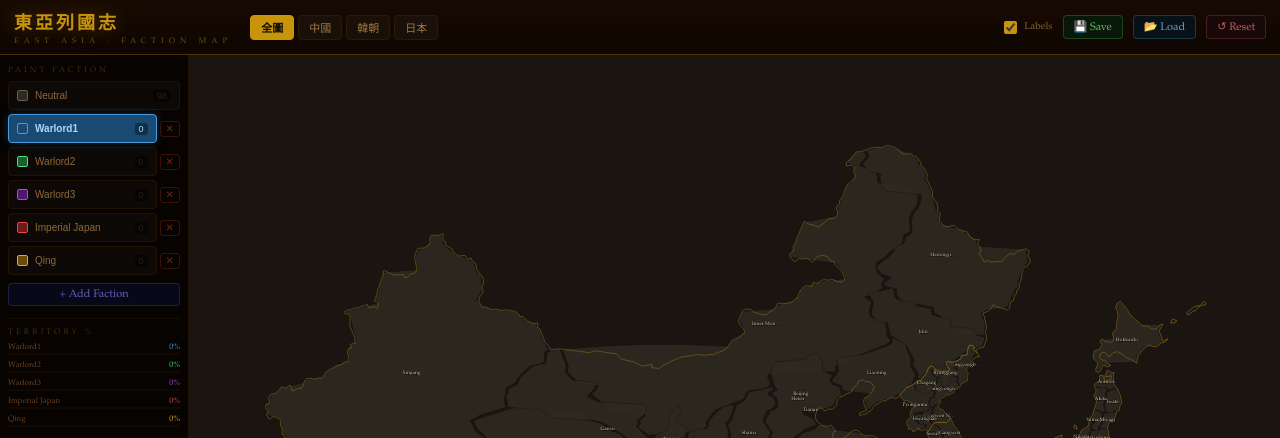
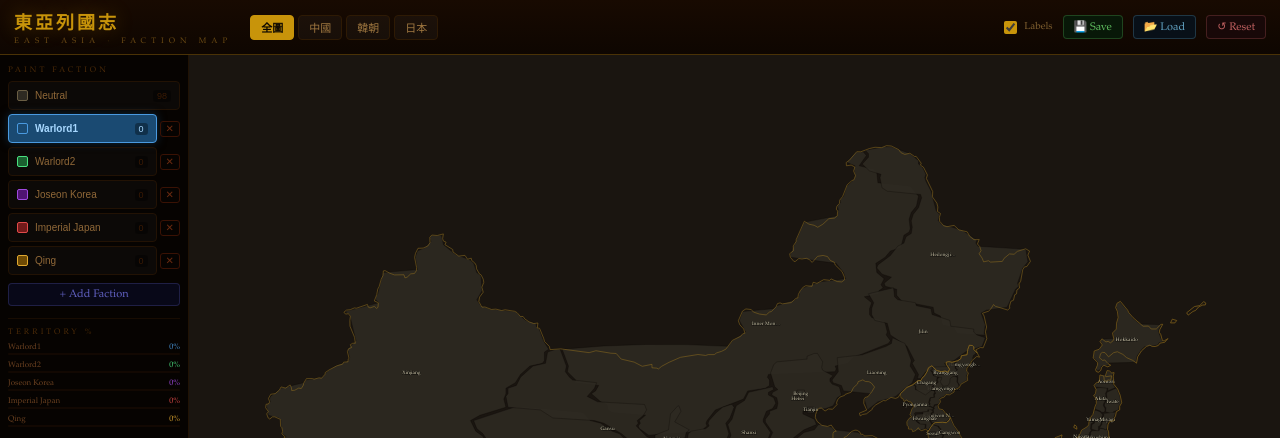
Before and after one commit to joshuapeach25-rgb/east-asia-map, a React (Vite) app: page / in a window 1280 px wide. Shown: the top 438 px of the page. Built offline with nearby package versions, Linux system fonts and the light colour scheme.

Commit message:
Change Koreas Name

```diff
--- a/src/App.jsx
+++ b/src/App.jsx
@@ -691,7 +691,7 @@ export default function App() {
         {id: "neutral", name: "Neutral", color: "#2e2a22", border: "#6a5e44", text: "#c8b890"},
         {id: "wei", name: "Warlord1", color: "#1a4a72", border: "#4a9ae0", text: "#a8d8ff"},
         {id: "wu", name: "Warlord2", color: "#1a6030", border: "#4ae080", text: "#a8ffc4"},
-        {id: "jin", name: "Warlord3", color: "#501472", border: "#a04ae0", text: "#dda8ff"},
+        {id: "jin", name: "Joseon Korea", color: "#501472", border: "#a04ae0", text: "#dda8ff"},
         {id: "shu", name: "Imperial Japan", color: "#721a1a", border: "#e04a4a", text: "#ffa8a8"},
         {id: "han", name: "Qing", color: "#6e4a04", border: "#e0a830", text: "#ffe8a0"},
     ]);
```
